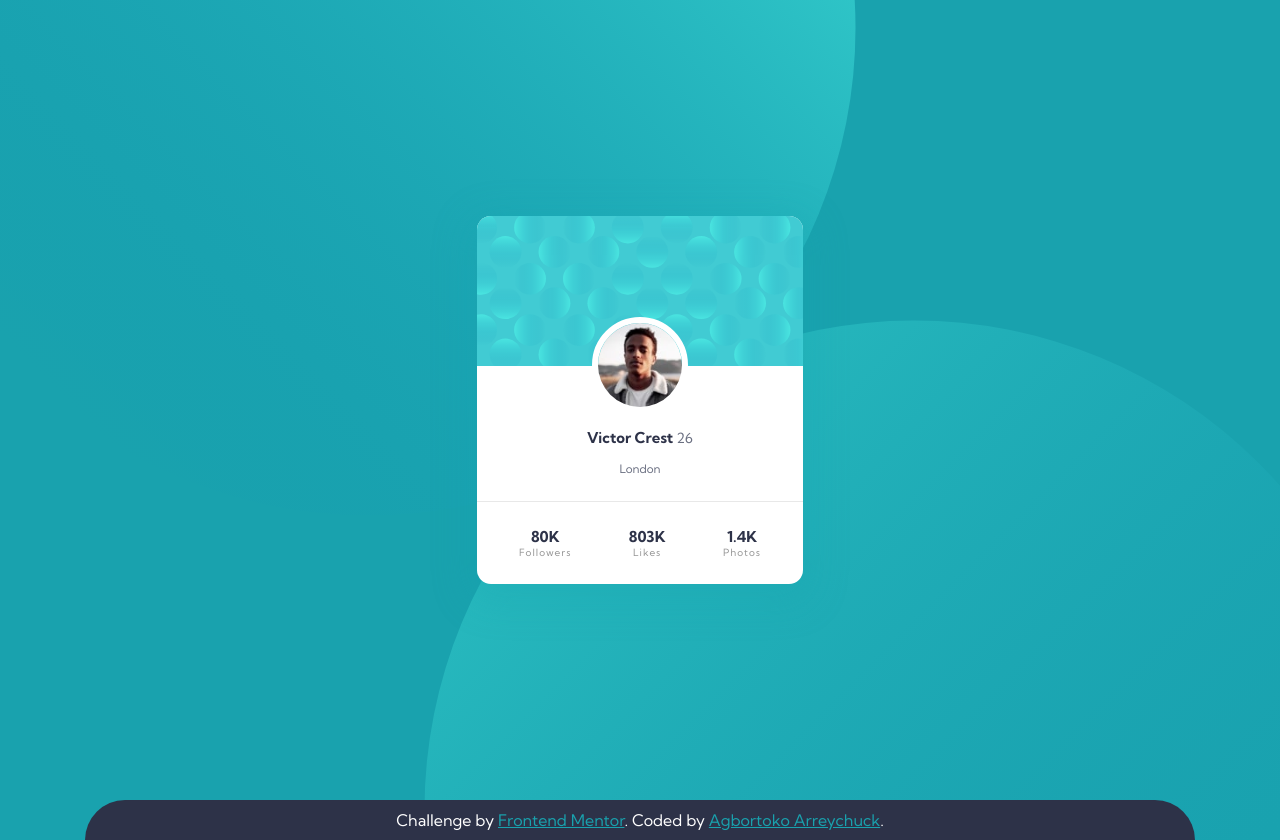
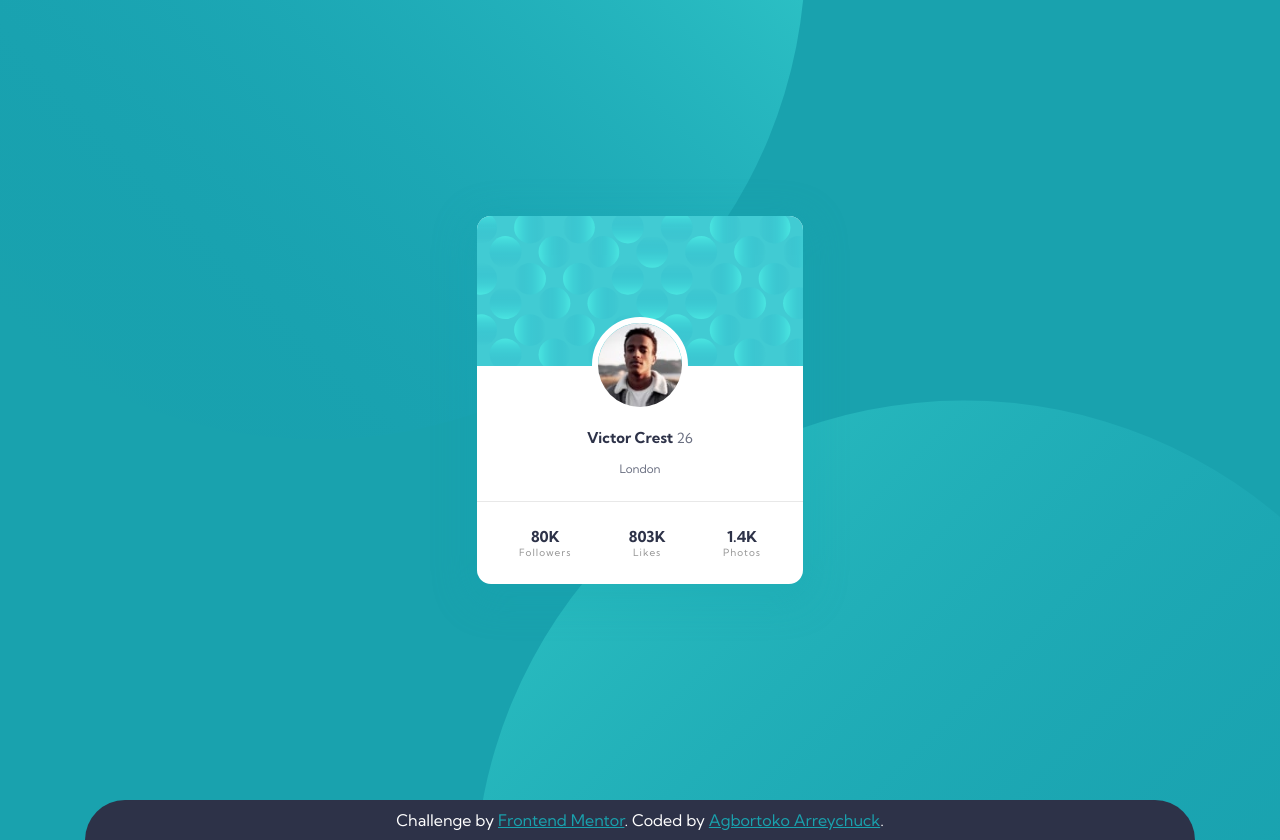
Before and after one commit to Agbortoko/fem-profile-card-component, a website: page index.html in a window 1280 px wide. Drawn offline with Linux system fonts and the light colour scheme.

Commit message:
utilities updated and background pattern from changed

```diff
--- a/app/scss/globals/base.scss
+++ b/app/scss/globals/base.scss
@@ -18,9 +18,9 @@ body{
     font-family: $san_serif_font;
     background-color: var(--dark-cyan);
     color: var(--dark-blue-desaturated);
+    background-image: url('../../../images/bg-pattern-top.svg'),
+      url('../../../images/bg-pattern-bottom.svg');
+    background-position: bottom 50vh right 37vw, top 50vh left 37vw;
+    background-repeat: no-repeat, no-repeat;
+
 }
-
-main{
-    position: relative;
-    overflow: hidden;
-}
--- a/app/scss/utilities/_index.scss
+++ b/app/scss/utilities/_index.scss
@@ -1,4 +1,3 @@
 @forward 'variables';
 @forward 'functions';
-@forward 'mixins';
 @forward 'breakpoints';
--- a/index.html
+++ b/index.html
@@ -37,9 +37,9 @@
 
   <main>
 
-    <div class="pattern pattern--top">
+    <!-- <div class="pattern pattern--top">
         <img src="images/bg-pattern-top.svg" alt="Background Top Pattern" />
-    </div>
+    </div> -->
 
       <section class="container h-full grid">
 
@@ -88,9 +88,9 @@
       </section>
 
 
-      <div class="pattern pattern--bottom">
+      <!-- <div class="pattern pattern--bottom">
         <img src="images/bg-pattern-bottom.svg" alt="Background Bottom Pattern" />
-      </div>
+      </div> -->
 
 
 
```
Also changed, not shown: README.md, dist/css/style.min.css, 1 other file.
